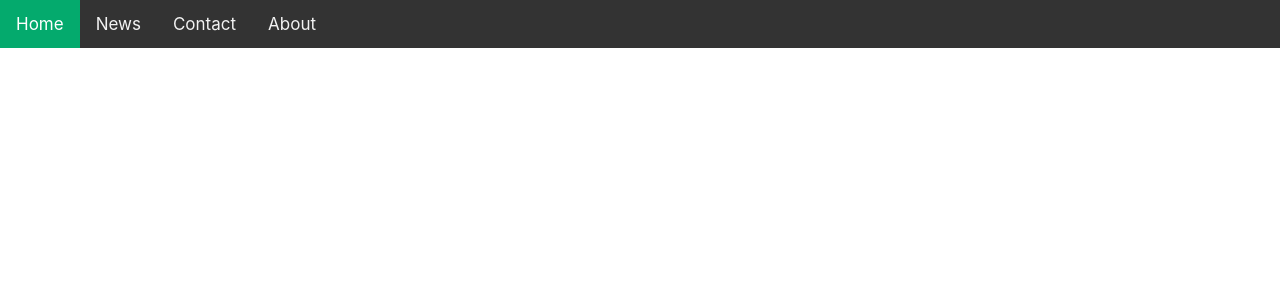
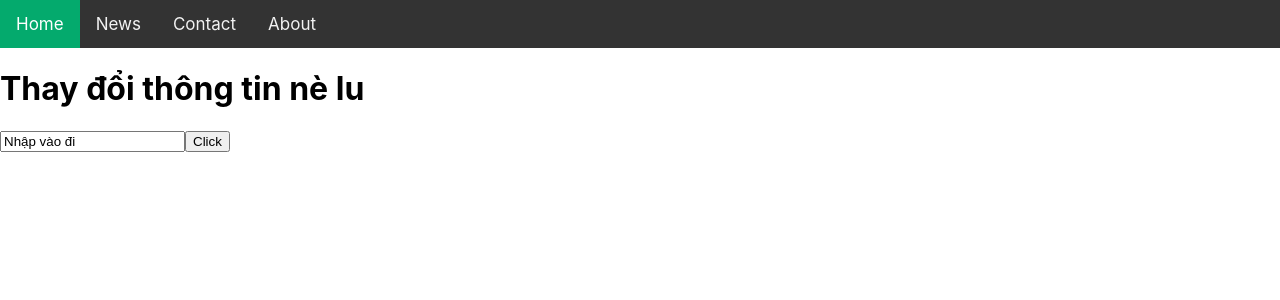
Before and after one commit to Thienlu99/react-hook-basic, a React (Create React App) app: page / in a window 1280 px wide. Shown: the top 300 px of the page. Built offline with nearby package versions, Linux system fonts and the light colour scheme.

Commit message:
stateHookInPut

```diff
--- a/src/App.js
+++ b/src/App.js
@@ -1,11 +1,27 @@
 
 import './App.css';
 import Nav from './component/Header/Nav';
+import  { useState } from 'react';
+function App() {
+  let [value, setValue] = useState("lu");
+  let [address, setaddress] = useState("Nhập vào đi");
+  const onSubmit = () =>{
 
-function App() {
+    // alert(value);
+    setValue(address);
+  }
+  const handelChange = (event) =>{
+    setaddress(
+    event.target.value
+   );
+   console.log(event.target.value);
+  }
   return (
     <div className="container">
       <Nav />
+      <h1>Thay đổi thông tin nè {value}</h1>
+      <input type="text" value={address} onChange={(event) => {handelChange(event) }} />
+      <button type="button" onClick={()=>{onSubmit()}}>Click</button>
     </div>
   );
 }
--- a/src/component/Header/Nav.jsx
+++ b/src/component/Header/Nav.jsx
@@ -3,8 +3,8 @@ import './Nav.css';
 
 function Nav(props) {
     return (
-        <div class="topnav">
-        <a class="active" href="#home">Home</a>
+        <div className="topnav">
+        <a className="active" href="#home">Home</a>
         <a href="#news">News</a>
         <a href="#contact">Contact</a>
         <a href="#about">About</a>
```
Also changed, not shown: 1 other file (tests, documents, lock files or other folders).
